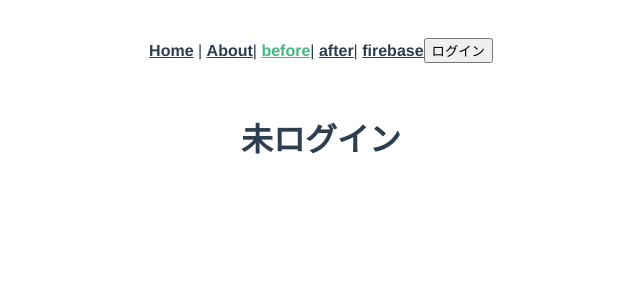
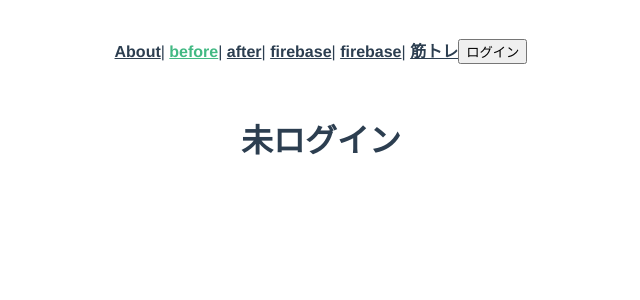
Before and after one commit to galgal-egg/galgal-egg-app, a Vue app: page /beforeSignIn in a window 1280 px wide. Shown: the top 300 px of the page, without its empty margins (319-959 px from the left). Built offline with nearby package versions, Linux system fonts and the light colour scheme; no server answers; the HTML template or start-up script is replaced by a standard one.

Commit message:
mykinntore

```diff
--- a/src/App.vue
+++ b/src/App.vue
@@ -1,11 +1,12 @@
 <template>
   <div id="app">
     <div id="nav">
-      <router-link to="/">Home</router-link> |
       <router-link to="/about">About</router-link>|
       <router-link to="/beforeSignIn">before</router-link>|
       <router-link to="/afterSignIn">after</router-link>|
-      <router-link to="/fire">firebase</router-link>
+      <router-link to="/fire">firebase</router-link>|
+      <router-link to="/fire">firebase</router-link>|
+      <router-link to="/mykinntore">筋トレ</router-link>
       <button v-if="isLoggin" v-on:click="logOut">ログアウト</button>
       <button v-else v-on:click="logIn">ログイン</button>
     </div>
--- a/src/router/index.js
+++ b/src/router/index.js
@@ -1,20 +1,15 @@
 import Vue from "vue"
 import VueRouter from "vue-router"
-import Home from "../views/Home.vue"
 import beforeSignIn from "../views/beforeSignIn.vue"
 import afterSignIn from "../views/afterSignIn.vue"
 import About from "../views/About.vue"
 import fire from "../views/firebaseSample.vue"
 import firebase from "firebase"
+import mykinntore from "../views/MyKinntore.vue"
 
 Vue.use(VueRouter)
 
 const routes = [
-  {
-    path: "/",
-    name: "Home",
-    component: Home,
-  },
   {
     path: "/about",
     name: "About",
@@ -34,6 +29,11 @@ const routes = [
     path: "/fire",
     name: "fire",
     component: fire,
+  },
+  {
+    path: "/mykinntore",
+    name: "mykinntore",
+    component: mykinntore,
   },
 ]
 
--- a/src/views/Home.vue
+++ /dev/null
@@ -1,14 +0,0 @@
-<template>
-  <div class="home">
-  </div>
-</template>
-
-<script>
-import HelloWorld from "@/components/HelloWorld.vue"
-export default {
-  name: "Home",
-  components: {
-    HelloWorld,
-  },
-}
-</script>
```
